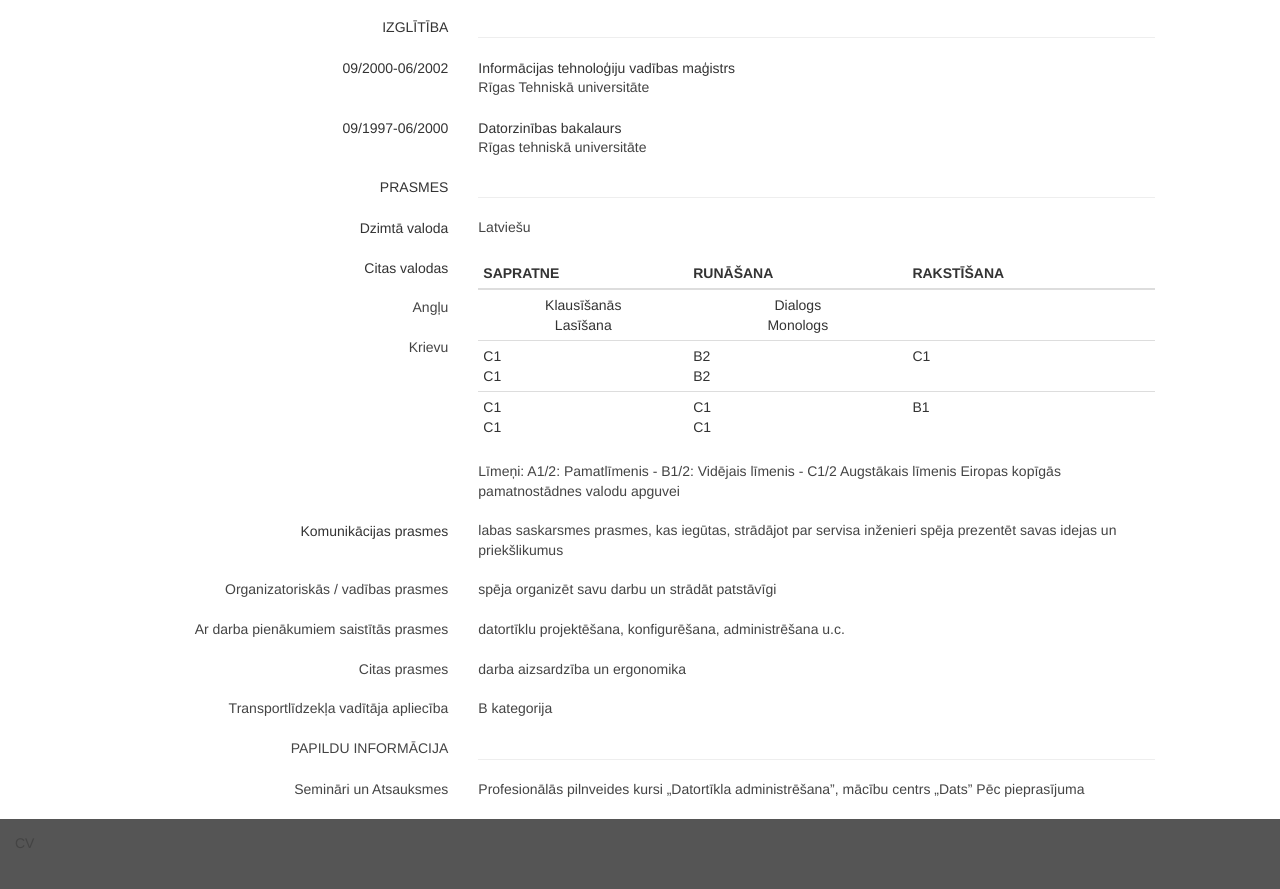
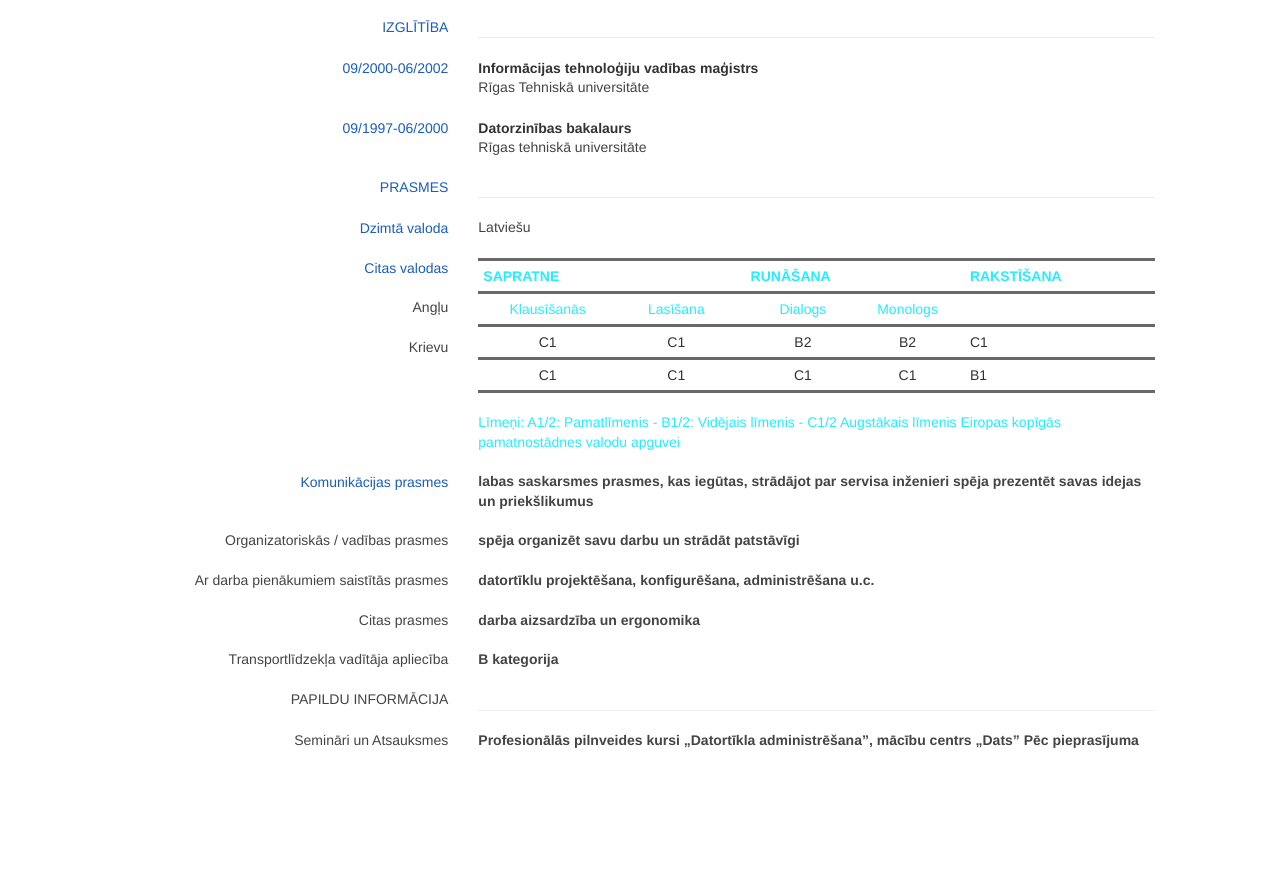
Before and after one commit to MVaNAGS/MajasLapa1, a plain HTML site: page about.html in a window 1280 px wide. Shown: the part 777-1666 px from the top of the page. After the commit the page ends 1547 px from the top, so only its background shows below. Drawn offline with nearby package versions, Linux system fonts and the light colour scheme.

Commit message:
Add files via upload

```diff
--- a/about.html
+++ b/about.html
@@ -1,7 +1,7 @@
 <!DOCTYPE html>
 <html lang="en">
 <head>
-  <title>Novembra attestācija - Sākums</title>
+  <title>Decembra attestācija - Sākums</title>
   <meta charset="utf-8">
   <meta name="viewport" content="width=device-width, initial-scale=1">
   <link rel="stylesheet" href="https://maxcdn.bootstrapcdn.com/bootstrap/3.3.7/css/bootstrap.min.css">
@@ -211,8 +211,5 @@ Informācijas meklēšana un analizēšana</p>
     </div>
   </div>
 </div>
-<footer>
-  <p>CV</p>
-</footer>
 </body>
 </html>
--- a/css/style.css
+++ b/css/style.css
@@ -228,3 +228,31 @@ section:last-child {
   height: 400px;
   width: 100%;
 }
+
+.halfl{
+  width:50%;
+  text-align:center;
+  float:left;
+}
+.halfr{
+  width:50%;
+  text-align:center;
+  float:right;
+}
+hr{
+  color:blue;
+}
+table, tr, td{
+  border-top-style: solid;
+  border-bottom-style: solid;
+  border-color: #6A6868;
+}
+.bold{
+  font-weight: bold;
+}
+.blue{
+  color:#24EDFF;
+}
+.colored{
+  color:#1B5CBD;
+}
```
